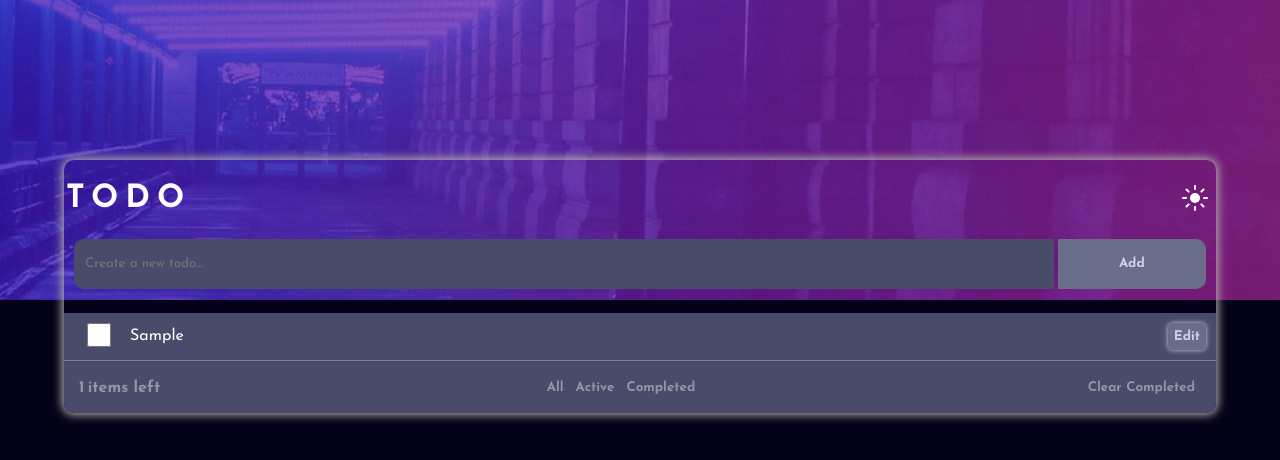
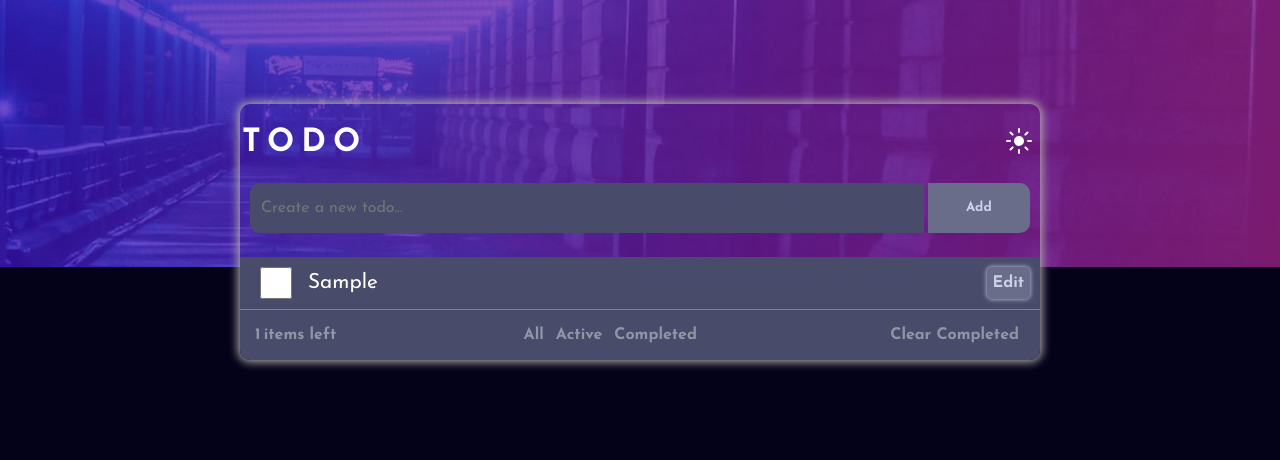
Before and after one commit to wazirwazir/Todo-App, a plain HTML site: page index.html in a window 1280 px wide. Both pictures are taken after typing "Sample" into the empty fields and a click on the button "Add". Drawn offline with Linux system fonts and the light colour scheme.

Commit message:
improved styling

```diff
--- a/index.css
+++ b/index.css
@@ -13,13 +13,15 @@ body {
     background-image: url(bg-desktop-dark.jpg);
     background-repeat: no-repeat;
     background-position: top;
+    background-size: contain;
     position: absolute;
     top: 0;
 }
 .wrapper {
-    margin: 20vh auto 0 auto;
+    margin: 13vh auto 0 auto;
     width: 90%;
     min-width: 450px;
+    max-width: 800px;
     border-radius: 10px;
     box-shadow: 0 0 10px 2px rgb(180, 173, 173);
 }
@@ -41,16 +43,17 @@ header {
     padding: 0 10px;
     box-sizing: border-box;
     border-radius: 7px;
+    font-size: 1rem;
 }
 .radinput {
     margin: 0;
     cursor: pointer;
     display: inline-block;
-    width: 30px;
-    height: 24px;
+    width: 2rem;
     color: transparent;
     border: 1px solid hsl(236, 9%, 61%);
     outline: none;
+
 }
 h1 {
     letter-spacing: 7px;
@@ -59,6 +62,7 @@ h1 {
     width: 100%;
     height: 50px;
     padding: 10px;
+    font-size: 1em;
     border: 1px solid transparent;
     outline: none;
     box-sizing: border-box;
@@ -103,18 +107,18 @@ h1 {
 }
 label {
     margin: auto 0 auto 0;
+    color: white;
+    font-size: 1.3rem;
 
-    color: white;
-    font-size: 1rem;
-    max-width: 300px;
     align-content: end;
 
    }
 .einput {
     background-color: whitesmoke;
-    width: 70%;
+    width: 100%;
     border: none;
-    height: 1.5rem;
+    font-size: 1rem;
+    height: 2rem;
     outline: none;
     border-radius: 4px;
     padding: 0 .5em;
@@ -159,6 +163,7 @@ button {
     border: none;
     background: transparent;
     font-weight: bold;
+    font-size: 1rem;
     color: hsl(236, 9%, 61%);
     justify-content: center;
 }
```
Also changed, not shown: index.html (+0 -1 lines).
